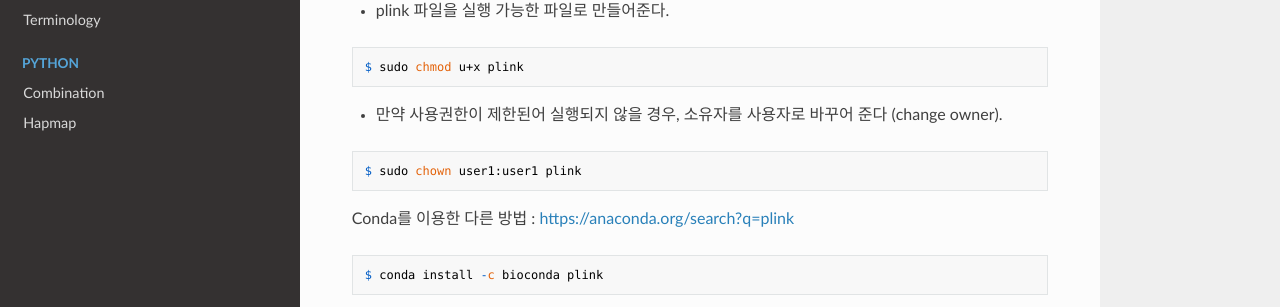
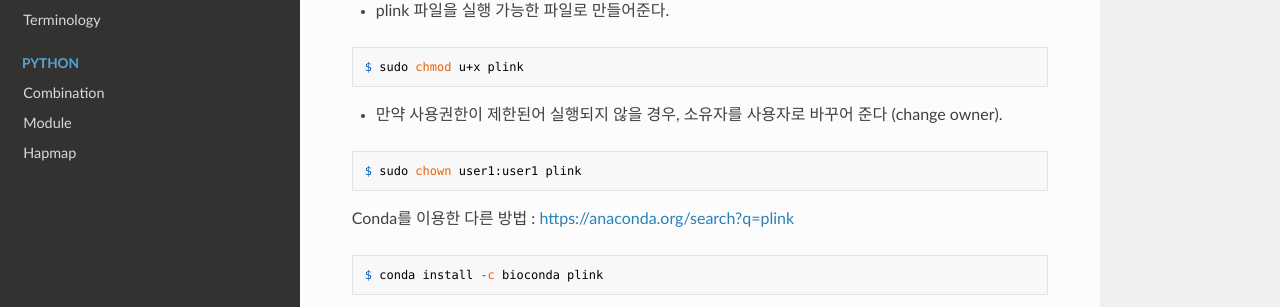
Before and after one commit to WonyoungCho/plink, an MkDocs documentation site: the page built from docs/index.md, in a window 1280 px wide. Shown: the part 294-601 px from the top of the page. Built offline with MkDocs 1.6.1, drawn with Linux system fonts in a browser that asks for light colours; nearby versions of some CDN libraries; old or Windows-style settings are respelled for this version of MkDocs.

Commit message:
Update mkdocs.yml

```diff
--- a/mkdocs.yml
+++ b/mkdocs.yml
@@ -16,6 +16,7 @@ pages:
     - Terminology: 'terminology.md'
     - Python:
         - 'Combination' : 'python_combo.md'
+        - 'Module' : 'module.md'
     - Hapmap: 'hapMap1KG_ch7_8.md'
 
 theme: readthedocs
```
